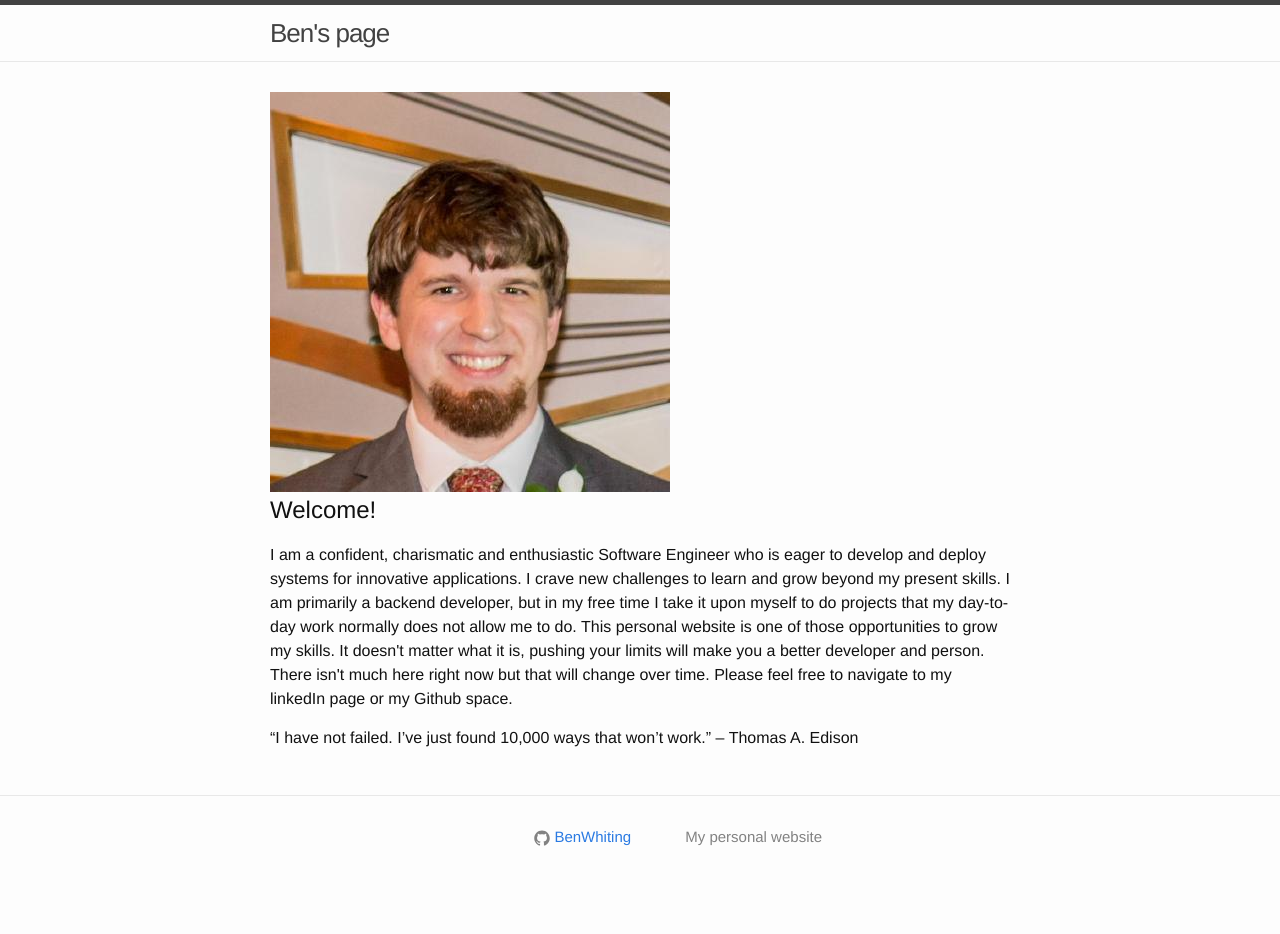
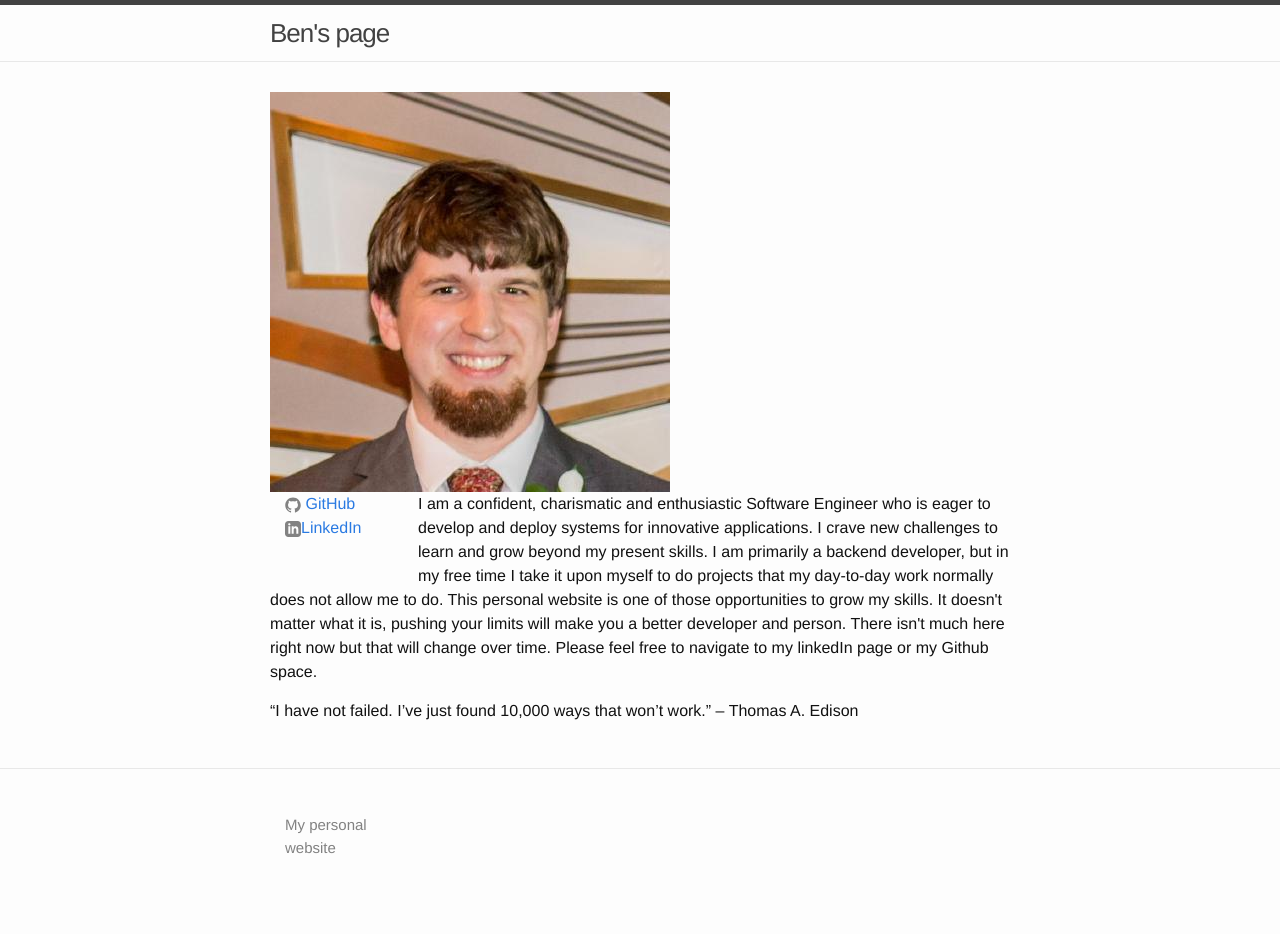
Before and after one commit to BenWhiting/BenWhiting.github.io, a Jekyll site: the page built from index.html, in a window 1280 px wide. Built offline with Jekyll 4.4.1, drawn with Linux system fonts in a browser that asks for light colours; before the commit the page ends 909 px from its top, so only the background shows below that.

Commit message:
updating more code

```diff
--- a/_includes/content.html
+++ b/_includes/content.html
@@ -1,4 +1,3 @@
-<h2>Welcome!</h2>
 <p>I am a confident, charismatic and enthusiastic Software Engineer who is eager
    to develop and deploy systems for innovative applications. I crave new challenges
    to learn and grow beyond my present skills. I am primarily a backend developer, but
--- a/_includes/footer.html
+++ b/_includes/footer.html
@@ -7,18 +7,6 @@
         <ul class="contact-list">
           <li><a href="mailto:{{ site.email }}">{{ site.email }}</a></li>
         </ul>
-      </div>
-
-      <div class="footer-col footer-col-2">
-        <ul class="social-media-list">
-          {% if site.github_username %}
-          <li>
-            {% include icon-github.html username=site.github_username %}
-          </li>
-          {% endif %}
-        </ul>
-      </div>
-
       <div class="footer-col footer-col-3">
         <p>{{ site.description }}</p>
       </div>
--- a/_includes/icon-github.html
+++ b/_includes/icon-github.html
@@ -1 +1 @@
-<a href="https://github.com/{{ include.username }}"><span class="icon icon--github">{% include icon-github.svg %}</span><span class="username">{{ include.username }}</span></a>
+<a href="https://github.com/{{ include.username }}"><span class="icon icon--github">{% include icon-github.svg %}</span><span class="username">GitHub</span></a>
--- /dev/null
+++ b/_includes/icon-linkedin.html
@@ -0,0 +1 @@
+<a href="https://www.linkedin.com/in/benjamin-scott-whiting"><span class="icon icon--linkedin">{% include icon-linkedin.svg %}</span><span class="username">LinkedIn</span></a>
--- a/_includes/sidebar.html
+++ b/_includes/sidebar.html
@@ -1,3 +1,17 @@
 {% include base_path%}
 
 <img src="/images/photo.png">
+</div>
+
+<div class="footer-col footer-col-2">
+  <ul class="social-media-list">
+    {% if site.github_username %}
+    <li>
+      {% include icon-github.html username=GitHub %}
+    </li>
+    {% endif %}
+    <li>
+        {% include icon-linkedin.html username=LinkedIn %}
+     </li>
+  </ul>
+</div>
```
Also changed, not shown: _includes/icon-linkedin.svg (added).
